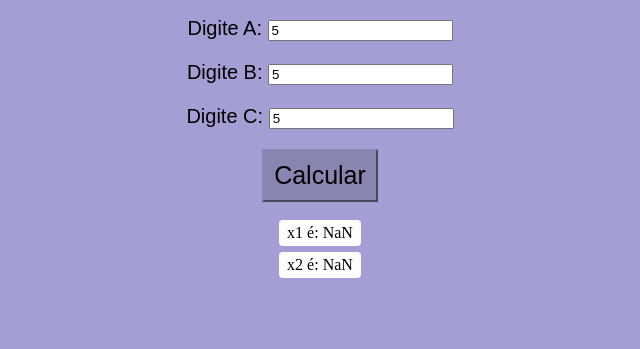
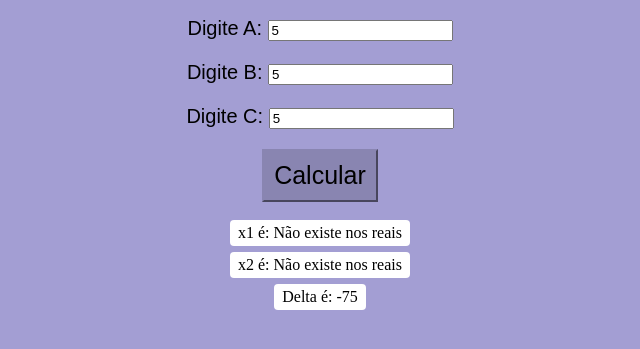
Before and after one commit to HerickMadruga/CalculadoraBhaskara, a plain HTML site: page index.html in a window 1280 px wide. Both pictures are taken after typing "5", "5", "5" into the empty fields and a click on the button "Calcular". Shown: the part 289-638 px from the top of the page, without its empty margins (320-960 px from the left). Drawn offline with Linux system fonts and the light colour scheme.

Commit message:
Versão final

```diff
--- a/CalculadoraBb.js
+++ b/CalculadoraBb.js
@@ -6,7 +6,10 @@ function pegar(){
     let delta = (b**2) - (4*a*c);
     if(delta<0)
     {
-        alert('X impossivel nos reais');
+         document.querySelector(".X1").textContent = "x1 é: Não existe nos reais";
+        document.querySelector(".X2").textContent = "x2 é: Não existe nos reais";
+        document.querySelector(".Delta").textContent = "Delta é: " + delta;
+
     }
     else if(delta >= 0 )
     {
@@ -14,6 +17,7 @@ function pegar(){
         let x2= (-b-(Math.sqrt(delta)))/(2*a);
         document.querySelector(".X1").textContent = "x1 é: " + x1;
         document.querySelector(".X2").textContent = "x2 é: " + x2;
+        document.querySelector(".Delta").textContent = "Delta é: " + delta;
     }
 
 }
--- a/css/estiloC.css
+++ b/css/estiloC.css
@@ -39,6 +39,14 @@ body{
 
 }
 
+.Delta{
+    background-color: white;
+    display: inline;
+    padding: 4px 8px;
+    border-radius: 4px;
+
+}
+
 .container {
   display: flex;
   flex-direction: column; /* coloca uma embaixo da outra */
--- a/index.html
+++ b/index.html
@@ -28,6 +28,7 @@
     <div class="container">
     <span class="X1"></span>
     <span class="X2"></span>
+    <span class="Delta"></span>
     </div>
     <script src="CalculadoraBb.js"></script>
 
```
